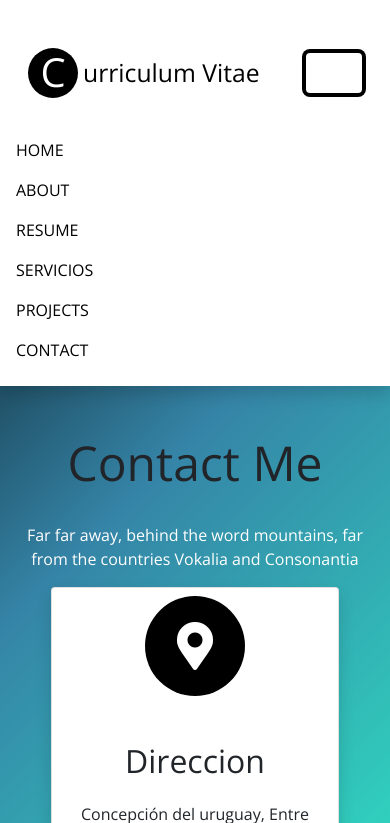
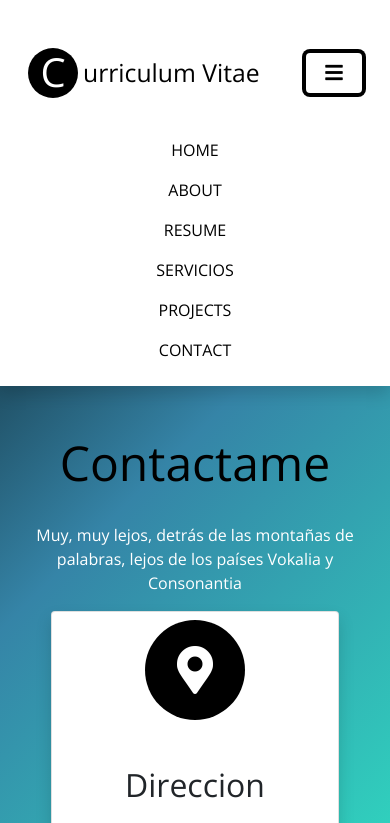
Before and after one commit to Leandrojaviercepeda/M3U1, a plain HTML site: page src/contact.html in a window 390 px wide. Both pictures are taken after a click on the button "Toggle navigation". Shown: the top 823 px of the page. Drawn offline with nearby package versions, Linux system fonts and the light colour scheme.

Commit message:
m3u1:
resuelto:
* En base al tema elegido para la entrega del proyecto, maquetar 2 secciones distintas del sitio.

* Subir a un repositorio público en GitHub y compartir la URL del mismo.

```diff
--- a/src/contact.html
+++ b/src/contact.html
@@ -29,17 +29,19 @@
                     </div>
                 </a>
                 <button class="navbar-toggler" type="button" data-bs-toggle="collapse" data-bs-target="#navbarNav" aria-controls="navbarNav" aria-expanded="false" aria-label="Toggle navigation">
-                    <span class="navbar-toggler-icon"></span>
+                    <span class="navbar-toggler-icon d-flex align-items-center justify-content-center">
+                        <i class="fas fa-bars" style="color: black; font-size: 100%;"></i>
+                    </span>
                 </button>
             </div>
             <div class="collapse navbar-collapse" id="navbarNav">
-                <div class="navbar-nav">
-                    <a class="nav-item nav-link nav-style" href="home.html">HOME</a>
-                    <a class="nav-item nav-link nav-style" href="about.html">ABOUT</a>
-                    <a class="nav-item nav-link nav-style" href="resume.html">RESUME</a>
-                    <a class="nav-item nav-link nav-style" href="services.html">SERVICIOS</a>
-                    <a class="nav-item nav-link nav-style" href="gallery.html">PROJECTS</a>
-                    <a class="nav-item nav-link nav-style" href="contact.html">CONTACT</a>
+                <div class="navbar-nav" style="color: black;">
+                    <a class="text-center nav-item nav-link nav-style" href="home.html">HOME</a>
+                    <a class="text-center nav-item nav-link nav-style" href="about.html">ABOUT</a>
+                    <a class="text-center nav-item nav-link nav-style" href="resume.html">RESUME</a>
+                    <a class="text-center nav-item nav-link nav-style" href="services.html">SERVICIOS</a>
+                    <a class="text-center nav-item nav-link nav-style" href="projects.html">PROJECTS</a>
+                    <a class="text-center nav-item nav-link nav-style" href="contact.html">CONTACT</a>
                 </div>
             </div>
         </nav>
@@ -47,8 +49,8 @@
     <main>
         <div class="container">
             <div class="row">
-                <h1 class="text-center" style="font-size: 3em;">Contact Me</h1>
-                <p class="text-center" style="color: white;">Far far away, behind the word mountains, far from the countries Vokalia and Consonantia</p>
+                <h1 class="text-center" style="color: black; font-size: 3em;">Contactame</h1>
+                <p class="text-center" style="color: white;">Muy, muy lejos, detrás de las montañas de palabras, lejos de los países Vokalia y Consonantia</p>
             </div>
             <div class="row d-flex justify-content-around">
                 <div class="card shadow mb-5 bg-body rounded" style="width: 18rem; height: 18rem;">
@@ -83,9 +85,11 @@
         </div>
         <div class="container">
             <div class="card shadow p-3 mb-5 bg-body rounded">
-                <div class="card-body d-flex justify-content-center">
-                    <img class="col-6 m-2 img-fluid rounded" src="../public/img/user.png" alt="user">
-                    <form class="col-6 m-2 float-end flex-direction: row gap-3">
+                <div class="text-center">
+                    <img class="img-thumbnail m-2 rounded" style="max-width: 40vw;" src="../public/img/user.png" alt="user">
+                </div>
+                <div class="card-body d-grid justify-content-center">
+                    <form class="d-flex m-2 flex-direction: row gap-3">
                         <input type="text" class="form-control" id="name" placeholder="Tu nombre">
                         <input type="email" class="form-control" id="email" placeholder="Tu email">
                         <input type="text" class="form-control" id="subject" placeholder="Asunto">
```
